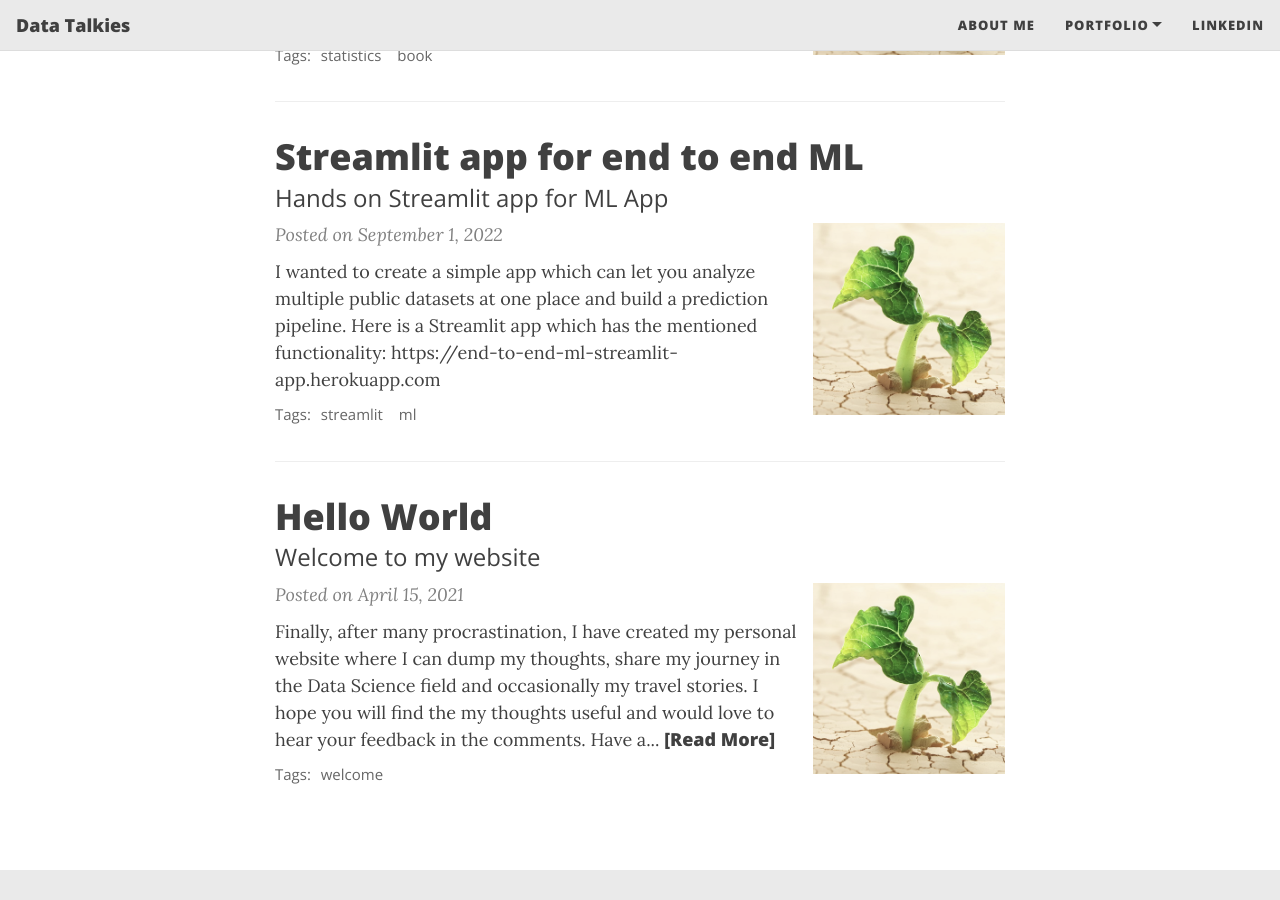
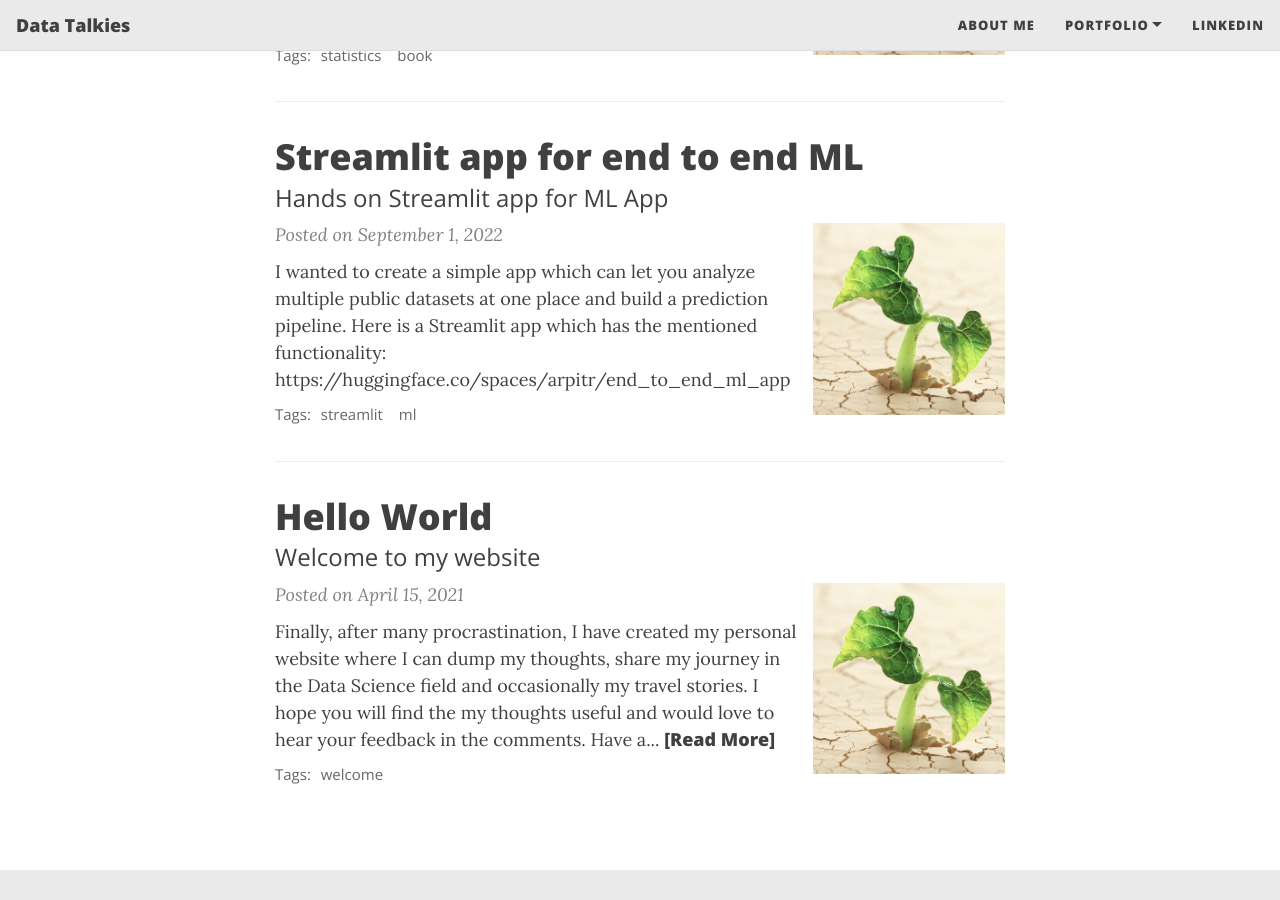
Before and after one commit to arpitHub/arpithub.github.io, a Jekyll site: the page built from index.html, in a window 1280 px wide and 900 px high, scrolled down 561 px. Built offline with Jekyll 4.4.1, drawn with Linux system fonts in a browser that asks for light colours; nearby versions of some CDN libraries; the list of posts is cut into pages by our own code; some of the changed lines change nothing that is shown.

Commit message:
Fixed app link

```diff
--- a/_posts/2022-09-01-streamlit-end-to-end-ml-app.md
+++ b/_posts/2022-09-01-streamlit-end-to-end-ml-app.md
@@ -13,4 +13,4 @@ comments: true
 
 I wanted to create a simple app which can let you analyze multiple public datasets at one place and build a prediction pipeline.
 Here is a Streamlit app which has the mentioned functionality:
-[https://end-to-end-ml-streamlit-app.herokuapp.com](#End to End ML app)
+[https://huggingface.co/spaces/arpitr/end_to_end_ml_app](#End to End ML app)
```
